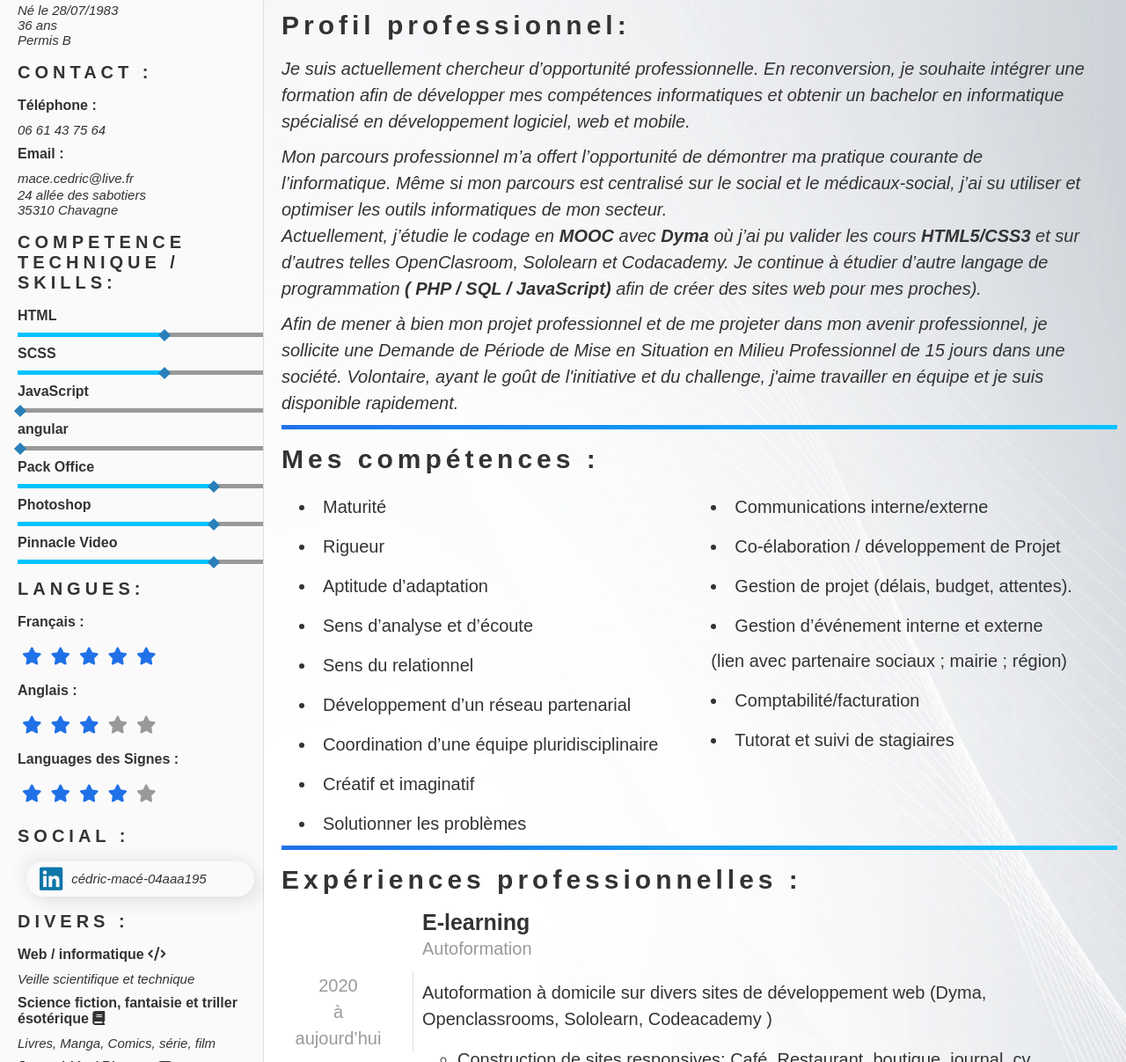
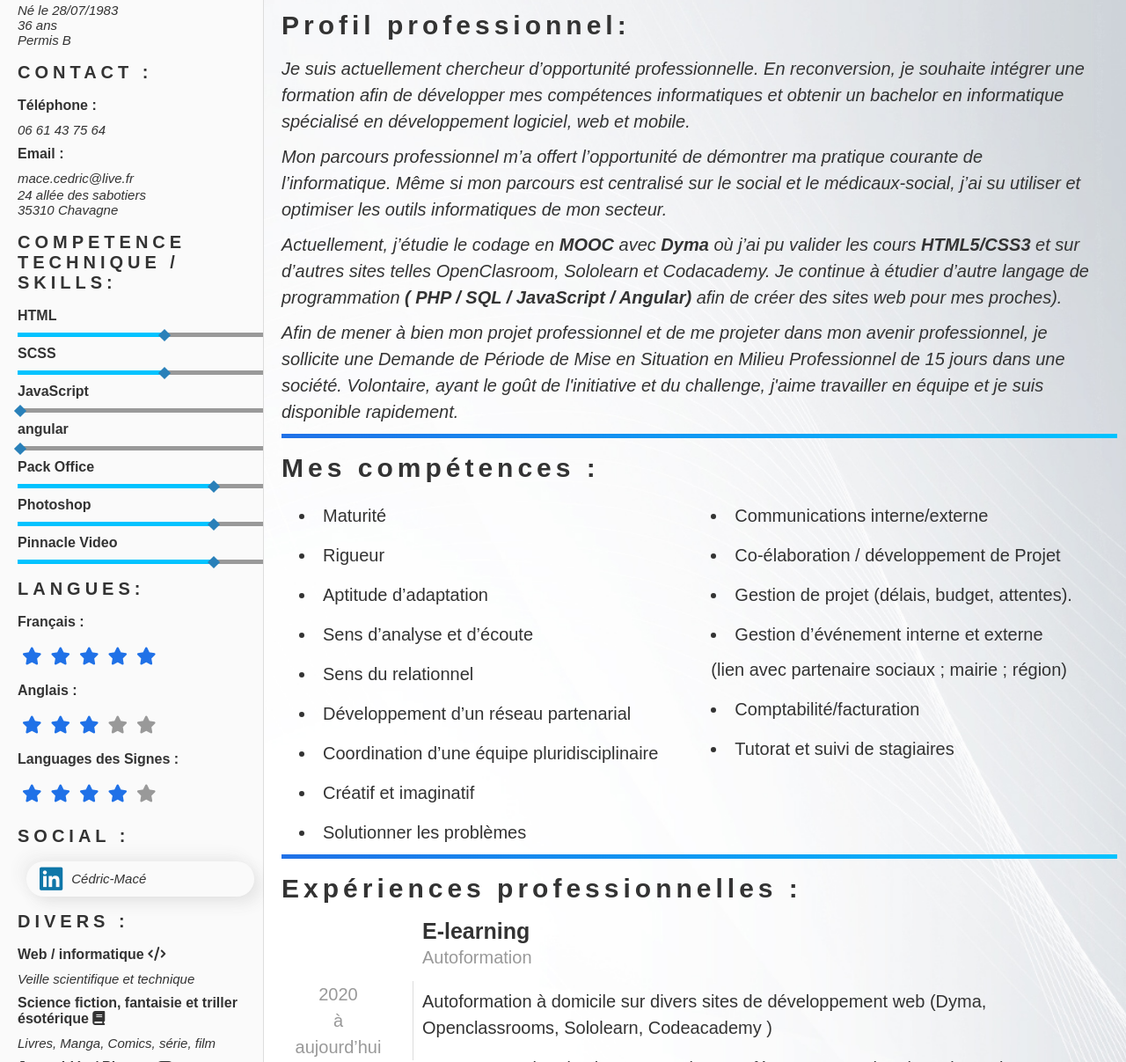
Before and after one commit to kendryk/mon-cv, a website: page index.html in a window 1280 px wide. Shown: the part 305-1512 px from the top of the page at 88% size. Drawn offline with Linux system fonts and the light colour scheme; a web font is replaced by a local one.

Commit message:
modification cv

```diff
--- a/index.html
+++ b/index.html
@@ -130,7 +130,7 @@
 
           <div class="social-container">
             <a href="https://www.linkedin.com/in/cédric-macé-04aaa195"> <i class="fab fa-linkedin"></i>
-            <p>cédric-macé-04aaa195</p></a>
+            <p>Cédric-Macé</p></a>
           </div>
 
           <!-- <div class="social-container">
@@ -190,12 +190,13 @@
           <p><em> Mon parcours professionnel m’a offert l’opportunité de
              démontrer ma pratique courante de l’informatique.
               Même si mon parcours est centralisé sur le social et le médicaux-social,
-               j’ai su utiliser et optimiser les outils informatiques de mon secteur.
-              </br>Actuellement, j’étudie le codage en <strong>MOOC</strong> avec
+               j’ai su utiliser et optimiser les outils informatiques de mon secteur.</em></p>
+
+              <p><em>  Actuellement, j’étudie le codage en <strong>MOOC</strong> avec
                <strong>Dyma</strong> où j’ai pu valider les cours <strong>HTML5/CSS3</strong>
-               et sur d’autres telles OpenClasroom, Sololearn
+               et sur d’autres sites telles OpenClasroom, Sololearn
                 et Codacademy. Je continue à étudier d’autre langage de programmation
-                <strong>( PHP / SQL / JavaScript)</strong> afin de créer des sites web pour mes proches).  </em></p>
+                <strong>( PHP / SQL / JavaScript / Angular)</strong> afin de créer des sites web pour mes proches).  </em></p>
 
                 <p><em>  Afin de mener à bien mon projet professionnel et de me projeter
                 dans mon avenir professionnel, je sollicite une Demande de Période
```
